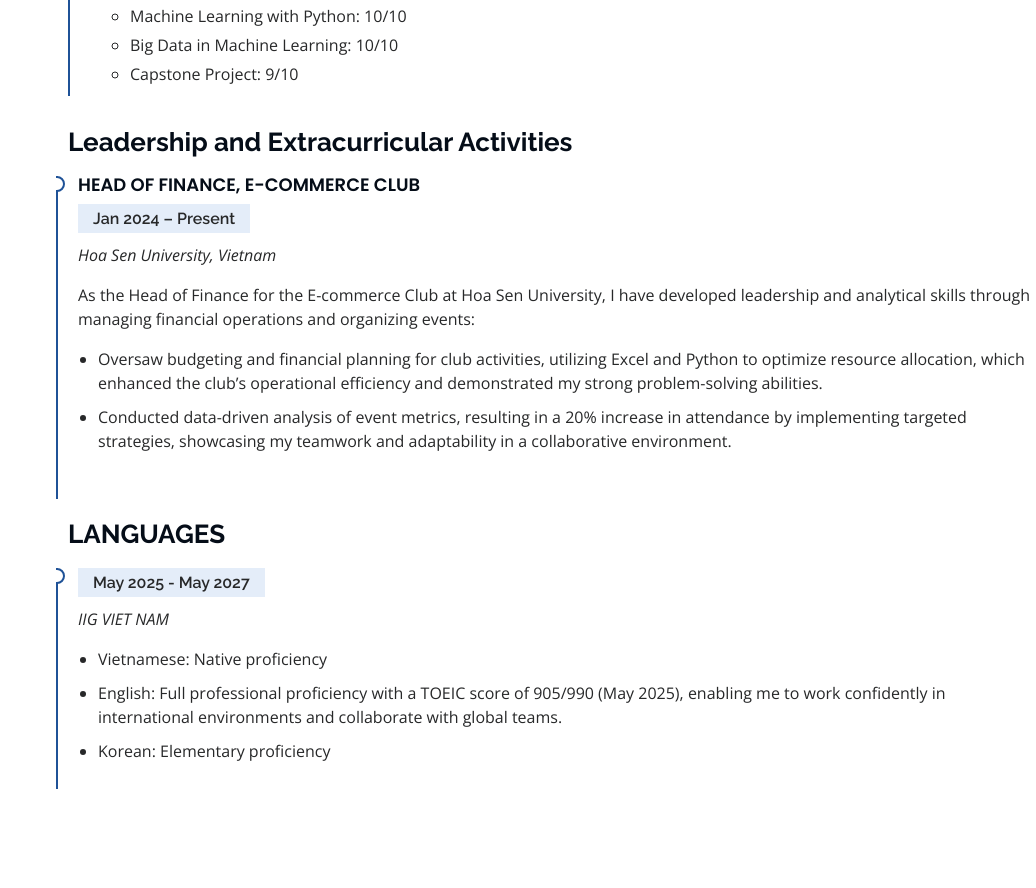
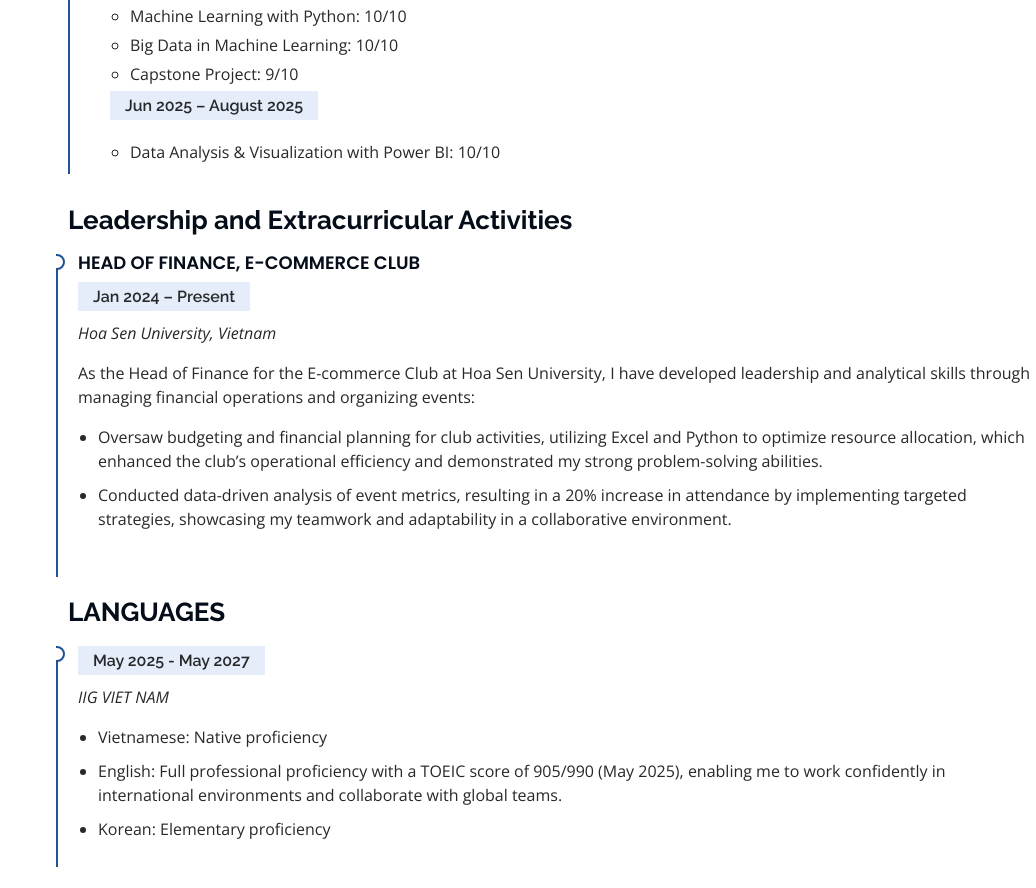
Before and after one commit to berylhoang2501/berylhoang2501.github.io, a plain HTML site: page index.html in a window 1280 px wide. Shown: the part 4288-5176 px from the top of the page, without its empty margins (244-1280 px from the left). Drawn offline with nearby package versions, Linux system fonts and the light colour scheme.

Commit message:
Update index.html

```diff
--- a/index.html
+++ b/index.html
@@ -356,7 +356,7 @@ I believe in a certain set of core values that I never compromise because they g
             <div class="resume-item pb-0">
 
               <ul>
-                <li><a style="color: #272829;" href="https://drive.google.com/file/d/12r1hP58-8b-um7X0iV_xRnxpASf2Hbj5/view">Data Science and Machine Learning Certificate - VNUHCM - University of Science, Ho Chi Minh City.
+                <li><a style="color: #272829;" href="https://drive.google.com/file/d/1kPzwAZvVatVexzAzpb_YPpOGfpj2vdOp/view">Data Science and Machine Learning Certificate - VNUHCM - University of Science, Ho Chi Minh City.
                     </a></li>
                     <h5>Dec 2023 – Dec 2024 </h5>
                     <ul style="margin-top: 10px;">
@@ -367,6 +367,10 @@ I believe in a certain set of core values that I never compromise because they g
                       <li style="margin-bottom: -5px;">Machine Learning with Python: 10/10</li>
                       <li style="margin-bottom: -5px;">Big Data in Machine Learning: 10/10</li>
                       <li style="margin-bottom: -5px;">Capstone Project: 9/10</li>
+                    </ul>
+                    <h5>Jun 2025 – August 2025 </h5>
+                    <ul style="margin-top: 10px;">
+                      <li style="margin-bottom: -5px;">Data Analysis & Visualization with Power BI: 10/10</li>
                     </ul>
                   </li>
                 <!-- <li><a style="color: #272829;" href="https://github.com/Avi-k-dua/Certifications/blob/main/Azure/Microsoft_Certified_AI_Professional_Certificate_AK.pdf">Microsoft Azure AI Fundamentals (AI-900) </a></li>
```
